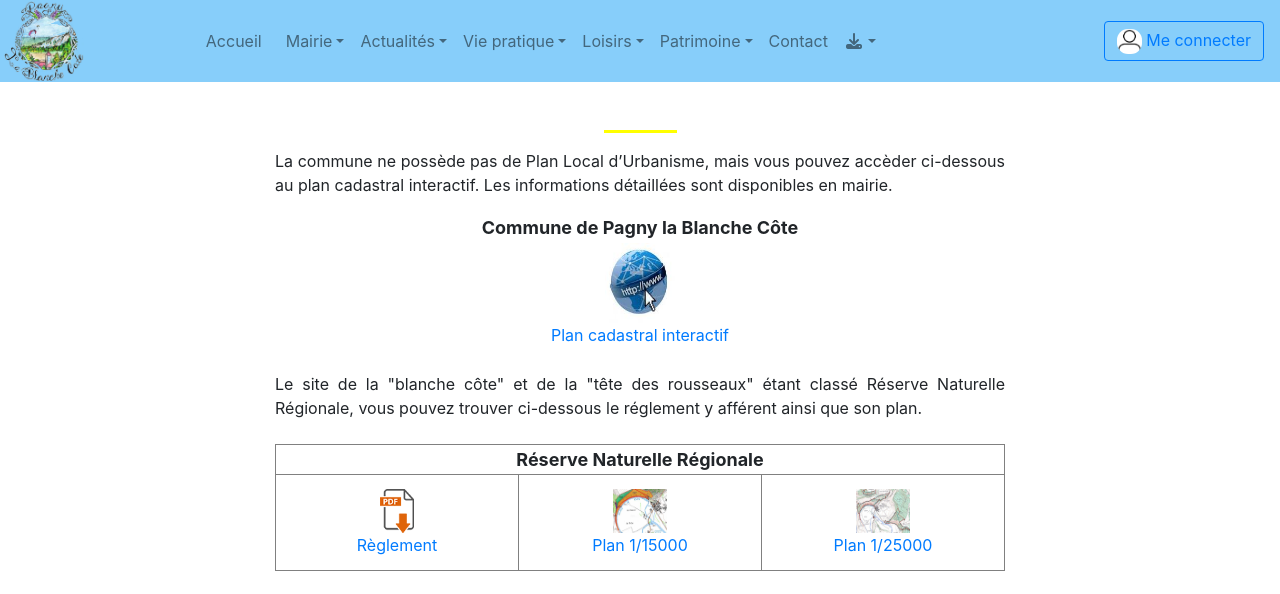
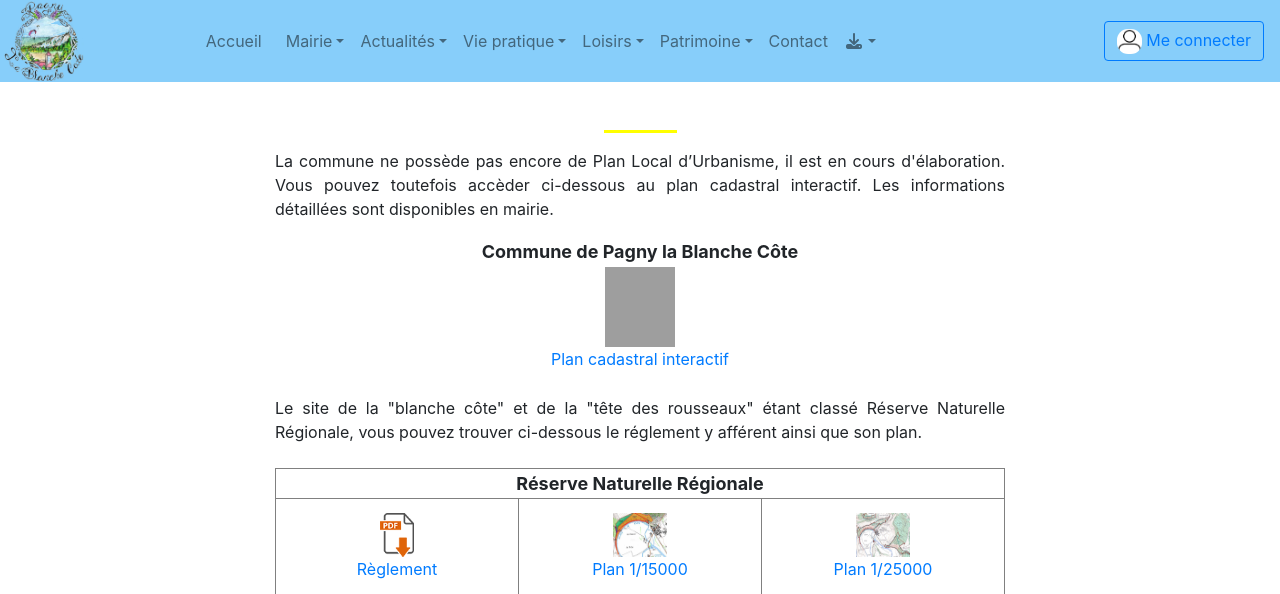
Before and after one commit to mfd-tchad/sitePagny, a Symfony app: template templates/mairie/indexurbanisme.html.twig in a window 1280 px wide. Shown: the part 960-1554 px from the top of the page. Run offline with Twig, Linux system fonts and the light colour scheme; the template is opened without the code that fills it, so the values that code supplies are empty; some libraries are stand-ins or nearby versions; grey boxes are pictures that could not be loaded.

Commit message:
Remplacement de l'icone vers cadastre dans urbanisme.html.twig et mention du PLU en cours d'élaboration

```diff
--- a/templates/mairie/urbanisme.html.twig
+++ b/templates/mairie/urbanisme.html.twig
@@ -1,6 +1,6 @@
 <section>
 
-<p>La commune ne possède pas de Plan Local d&rsquo;Urbanisme, mais vous pouvez accèder ci-dessous au plan cadastral interactif.
+<p>La commune ne possède pas encore de Plan Local d&rsquo;Urbanisme, il est en cours d'élaboration. Vous pouvez toutefois accèder ci-dessous au plan cadastral interactif.
 Les informations détaillées sont disponibles en mairie.</p>
 <table class ="table-urbanisme">
 <tbody>
@@ -8,8 +8,10 @@ Les informations détaillées sont disponibles en mairie.</p>
 		<td class="titre-table-urbanisme"> Commune de Pagny la Blanche Côte </td>
 	</tr>
 	<tr classe="tr-urbanisme">
-		<td class="cellule-table-urbanisme"><img src="/images/iconelieninternet.jpg" alt="" width="70" height="80"><br>
-			<a href="{{ path('cadastre') }}" target="_blank" rel="noopener noreferrer">Plan cadastral interactif</a>
+		<td class="cellule-table-urbanisme">
+			<a href="{{ path('cadastre') }}" target="_blank" rel="noopener noreferrer">
+			<img src="/images/iconecadastre.png" alt="" width="70" height="80"><br>
+			Plan cadastral interactif</a>
 		</td>
 	</tr>
 </tbody>
```
